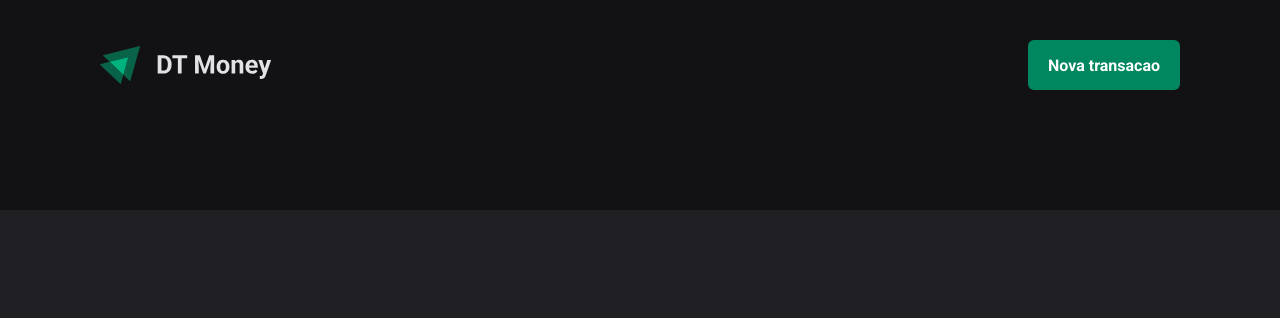
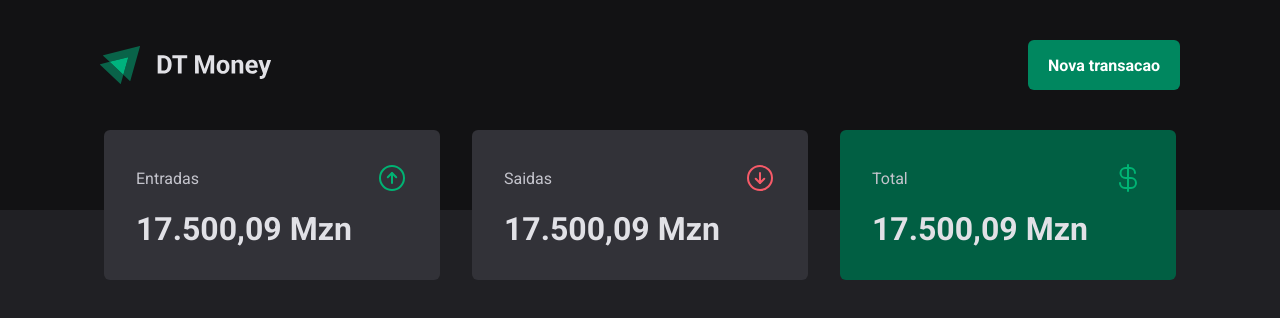
Before and after one commit to paulomachava/dt_money_01, a React (Vite) app: page / in a window 1280 px wide. Shown: the top 318 px of the page. Built offline with nearby package versions, Linux system fonts and the light colour scheme.

Commit message:
summary components

```diff
--- a/package.json
+++ b/package.json
@@ -10,6 +10,7 @@
     "preview": "vite preview"
   },
   "dependencies": {
+    "phosphor-react": "^1.4.1",
     "react": "^19.0.0",
     "react-dom": "^19.0.0",
     "styled-components": "^6.1.15"
--- /dev/null
+++ b/src/components/Summary/index.tsx
@@ -0,0 +1,37 @@
+import { ArrowCircleDown, ArrowCircleUp, CurrencyDollar } from "phosphor-react";
+import { SummaryCard, SummaryContainer } from "./styles";
+
+export function Summary(){
+    return(
+        <SummaryContainer>
+            <SummaryCard>
+                <header>
+                    <span>Entradas</span>
+                    <ArrowCircleUp size={32} color="#00b373"/>
+                </header>
+                <strong>
+                    17.500,09 Mzn
+                </strong>
+            </SummaryCard>
+
+            <SummaryCard>
+                <header>
+                    <span>Saidas</span>
+                    <ArrowCircleDown size={32} color="#f75a68 "/>
+                </header>
+                <strong>
+                    17.500,09 Mzn
+                </strong>
+            </SummaryCard>
+            <SummaryCard variant="green">
+                <header>
+                    <span>Total</span>
+                    <CurrencyDollar size={32} color="#00b373"/>
+                </header>
+                <strong>
+                    17.500,09 Mzn
+                </strong>
+            </SummaryCard>
+        </SummaryContainer>
+    )
+}
--- /dev/null
+++ b/src/components/Summary/styles.ts
@@ -0,0 +1,44 @@
+import styled, { css } from "styled-components";
+
+export const SummaryContainer = styled.section`
+width: 100%;
+max-width: 1120px;
+margin: 0 auto;
+padding:0 1.5rem;
+
+display: grid;
+grid-template-columns: repeat(3,1fr);
+gap: 2rem;
+margin-top: -5rem;
+
+`
+
+
+interface SummaryCardProps {
+variant?:'green'
+}
+
+export const SummaryCard = styled.div<SummaryCardProps>`
+background-color: ${props =>props.theme['gray-600']};
+border-radius: 6px;
+padding: 2rem;
+header{
+    display: flex;
+    align-items: center;
+    justify-content: space-between;
+    color: ${props =>props.theme['gray-300']};;
+}
+
+strong{
+    display: block;
+    margin-top: 1rem;
+    font-size: 2rem;
+
+}
+
+
+${props =>props.variant === 'green' && css`
+background: ${props.theme['green-700']};
+`}
+
+`
--- a/src/pages/Transactions/index.tsx
+++ b/src/pages/Transactions/index.tsx
@@ -1,7 +1,12 @@
 import { Header } from "../../components/Header";
+import { Summary } from "../../components/Summary";
 
 export function Transactions(){
     return(
-        <Header/>
+       <div>
+          <Header/>
+          <Summary/>
+          </div>
+
     )
 }
```
Also changed, not shown: 1 other file (tests, documents, lock files or other folders).
